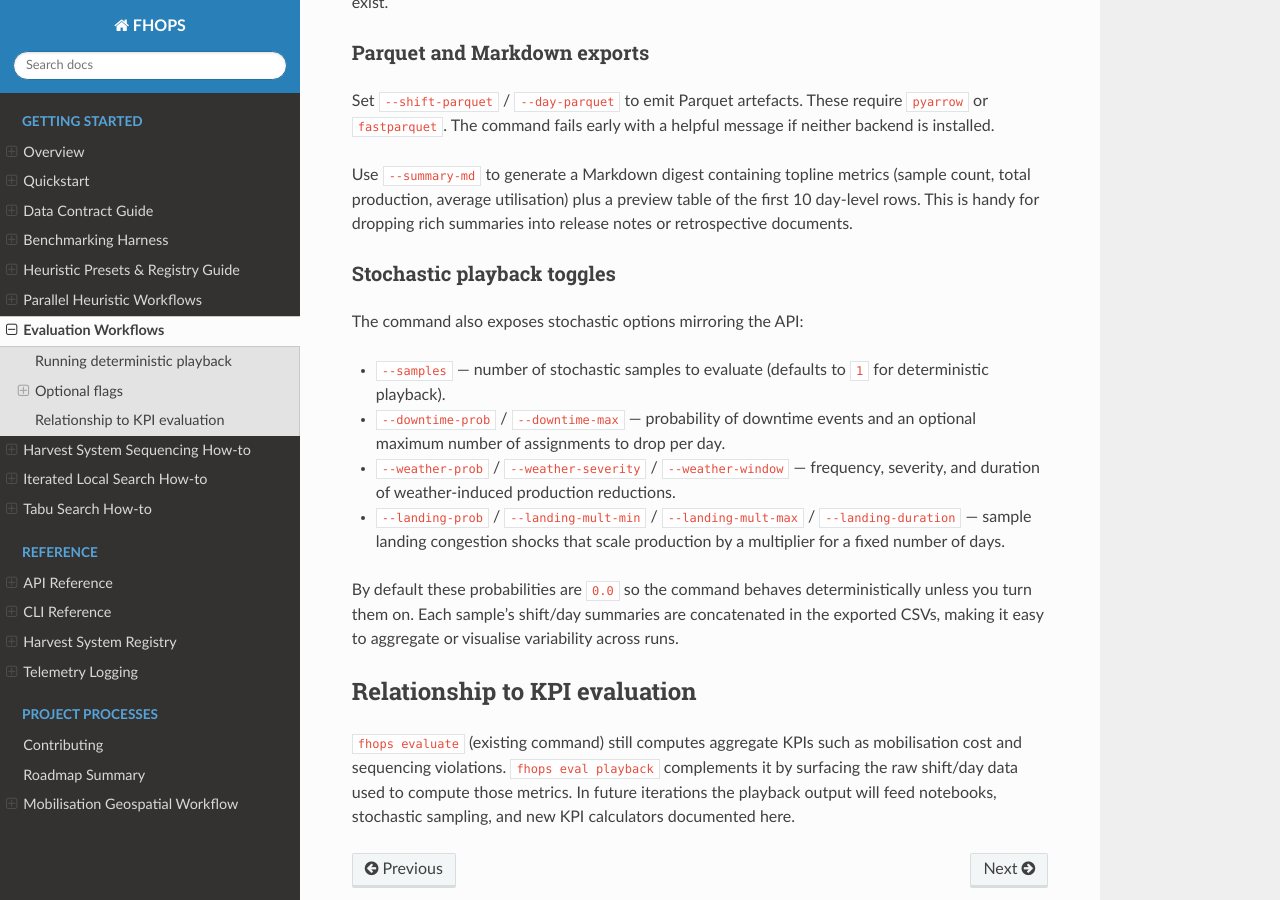
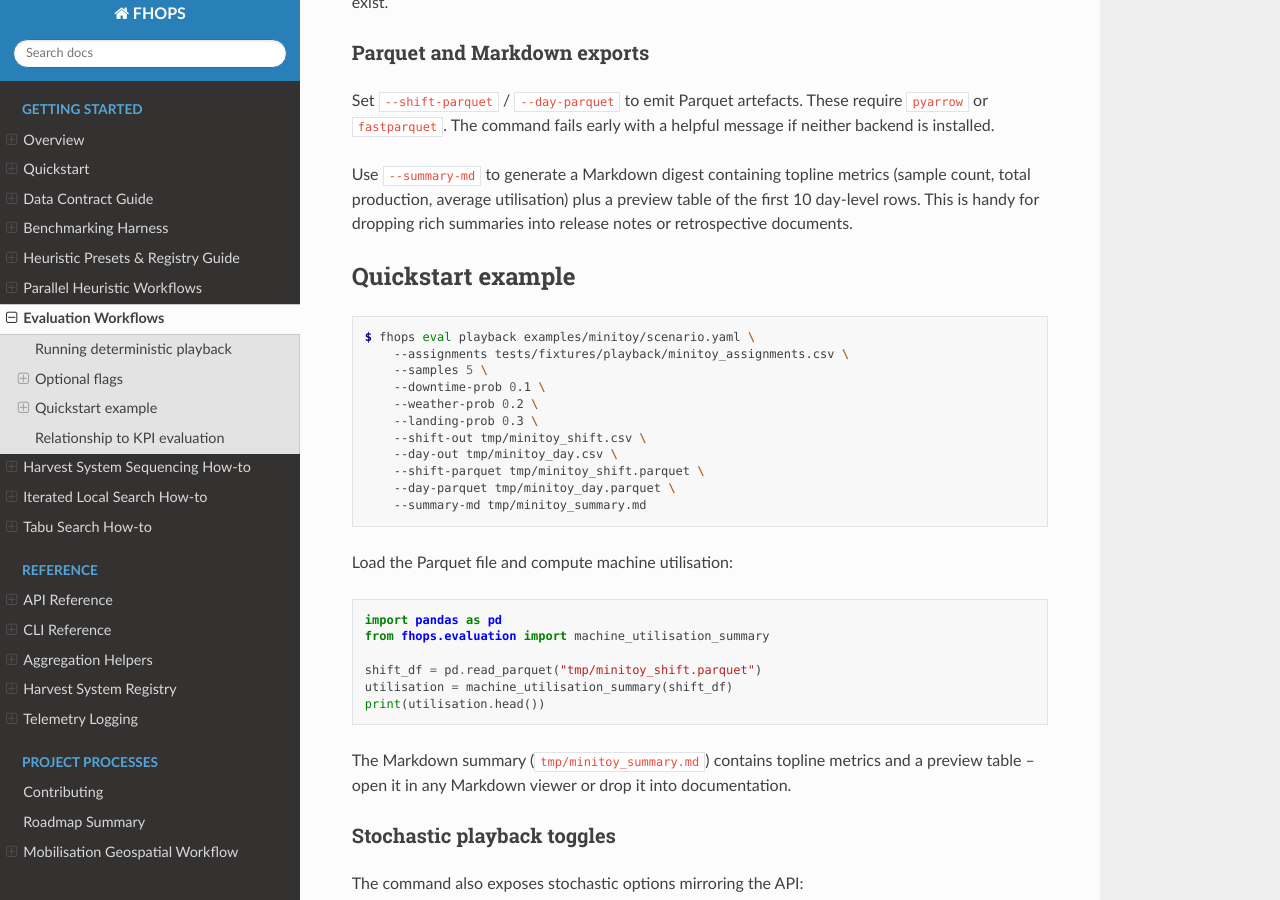
Before and after one commit to UBC-FRESH/fhops, a Sphinx documentation site: the page built from docs/howto/evaluation.rst, in a window 1280 px wide and 900 px high, scrolled down 1120 px. Built offline with Sphinx 7.4.7 and the Read the Docs theme 3.1.0, drawn with Linux system fonts in a browser that asks for light colours.

```diff
--- a/docs/howto/evaluation.rst
+++ b/docs/howto/evaluation.rst
@@ -56,6 +56,37 @@
 production, average utilisation) plus a preview table of the first 10 day-level rows. This is handy
 for dropping rich summaries into release notes or retrospective documents.
 
+Quickstart example
+------------------
+
+.. code-block:: console
+
+   $ fhops eval playback examples/minitoy/scenario.yaml \
+       --assignments tests/fixtures/playback/minitoy_assignments.csv \
+       --samples 5 \
+       --downtime-prob 0.1 \
+       --weather-prob 0.2 \
+       --landing-prob 0.3 \
+       --shift-out tmp/minitoy_shift.csv \
+       --day-out tmp/minitoy_day.csv \
+       --shift-parquet tmp/minitoy_shift.parquet \
+       --day-parquet tmp/minitoy_day.parquet \
+       --summary-md tmp/minitoy_summary.md
+
+Load the Parquet file and compute machine utilisation:
+
+.. code-block:: python
+
+   import pandas as pd
+   from fhops.evaluation import machine_utilisation_summary
+
+   shift_df = pd.read_parquet("tmp/minitoy_shift.parquet")
+   utilisation = machine_utilisation_summary(shift_df)
+   print(utilisation.head())
+
+The Markdown summary (``tmp/minitoy_summary.md``) contains topline metrics and a preview table – open
+it in any Markdown viewer or drop it into documentation.
+
 Stochastic playback toggles
 ~~~~~~~~~~~~~~~~~~~~~~~~~~~
 
--- a/docs/index.rst
+++ b/docs/index.rst
@@ -26,6 +26,7 @@
 
    api/index
    reference/cli
+   reference/playback_aggregates
    reference/harvest_systems
    reference/telemetry
 
--- a/docs/reference/cli.rst
+++ b/docs/reference/cli.rst
@@ -25,6 +25,7 @@
 - ``fhops eval playback tests/fixtures/regression/regression.yaml --assignments tmp/regression_sa.csv --samples 10 --downtime-prob 0.1 --weather-prob 0.2`` — run stochastic playback, capturing downtime and weather variability.
 - ``fhops eval playback ... --landing-prob 0.3 --landing-mult-min 0.3 --landing-mult-max 0.7 --landing-duration 2`` — simulate landing congestion shocks that temporarily reduce throughput.
 - ``fhops eval playback ... --shift-parquet tmp/shift.parquet --day-parquet tmp/day.parquet --summary-md tmp/playback.md`` — export Parquet files and a Markdown summary alongside the CSV outputs.
+  See :doc:`../howto/evaluation` for a full end-to-end example.
 - ``fhops bench suite --scenario examples/minitoy/scenario.yaml --out-dir tmp/benchmarks``
 
 Both ``solve-mip`` and ``solve-heur`` export schedules with the columns ``machine_id``, ``block_id``,
```
Also changed, not shown: docs/reference/playback_aggregates.rst (added, +13 -0 lines), 1 other file.
